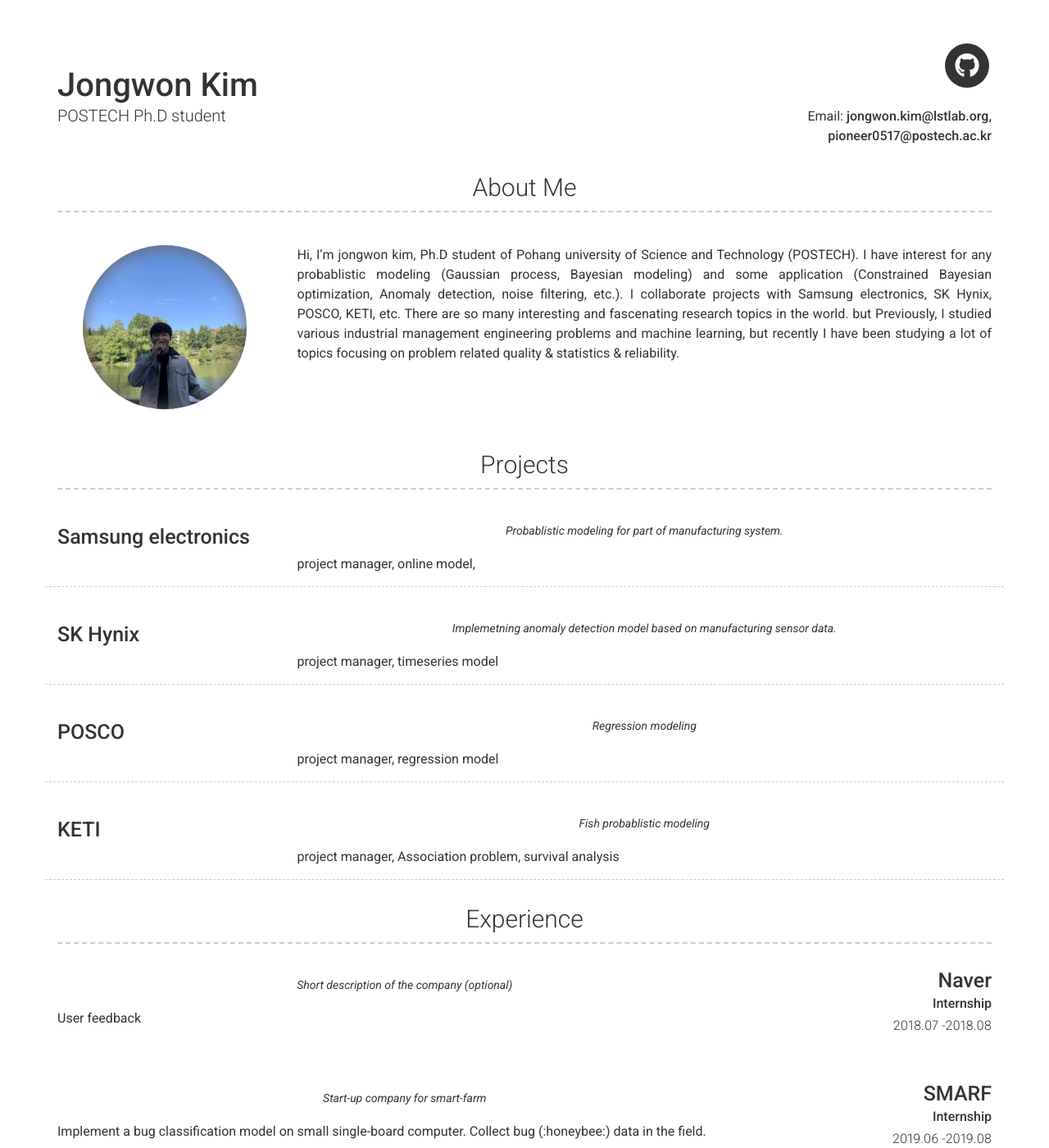
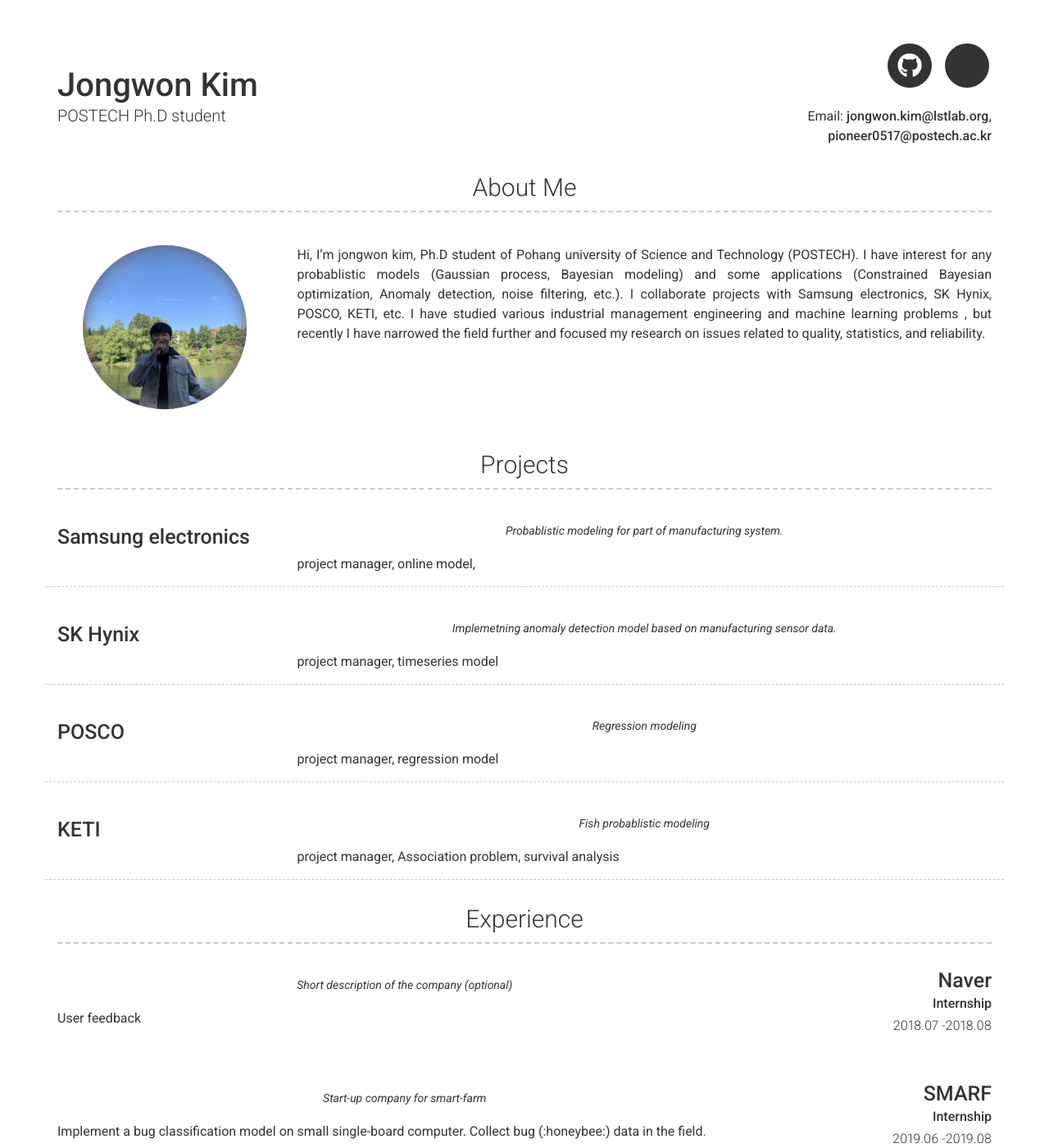
Before and after one commit to jongwonKim-1997/CV, a Jekyll site: the page built from index.md, in a window 1280 px wide and 1400 px high. Shown: the whole window at 82% size. Built offline with Jekyll 4.4.1, drawn with Linux system fonts in a browser that asks for light colours; nearby versions of some CDN libraries; some of the changed lines change nothing that is shown; some of the changed text lies outside the part shown.

Commit message:
Update _config.yml

```diff
--- a/_config.yml
+++ b/_config.yml
@@ -16,7 +16,7 @@
 
 # Social links
 # twitter_username: jekyllrb
-github_username:  jognwonKim-1997
+github_username:  jongwonKim-1997
 # stackoverflow_username: "00000001"
 # dribbble_username: jekyll
 # facebook_username: jekyll
@@ -30,10 +30,10 @@
 # googlescholar_username: D847cGsAAAAJ
 
 # Additional icon links
-# additional_links:
-#- title: Link name
-#  icon: Font Awesome brand icon name (eg. fab fa-twitter) (https://fontawesome.com/icons?d=gallery&s=brands&m=free)
-#  url: Link url (eg. https://google.com)
+additional_links:
+- title: LST lab.
+  icon: Font Awesome brand icon name (eg. fab fa-twitter) (https://fontawesome.com/icons?d=gallery&s=brands&m=free)
+  url: https://www.lstlab.org/
 # - title: another link
 #   icon: font awesome brand icon name (eg. fab fa-twitter) (https://fontawesome.com/icons?d=gallery&s=brands&m=free)
 #   url: Link url (eg. https://google.com)
@@ -48,7 +48,7 @@
 # about_title: About Me (Use this to override about section title)
 about_profile_image: images/jongwonkim.jpg
 about_content: | # this will include new lines to allow paragraphs
-  Hi, I'm jongwon kim, Ph.D student of Pohang university of Science and Technology (POSTECH). I have interest for any probablistic modeling (Gaussian process, Bayesian modeling) and some application (Constrained Bayesian optimization, Anomaly detection, noise filtering, etc.). I collaborate projects with Samsung electronics, SK Hynix, POSCO, KETI, etc. There are so many interesting and fascenating research topics in the world. but  Previously, I studied various industrial management engineering problems and machine learning, but recently I have been studying a lot of topics focusing on problem related quality & statistics & reliability.
+  Hi, I'm jongwon kim, Ph.D student of Pohang university of Science and Technology (POSTECH). I have interest for any probablistic models (Gaussian process, Bayesian modeling) and some applications (Constrained Bayesian optimization, Anomaly detection, noise filtering, etc.). I collaborate projects with Samsung electronics, SK Hynix, POSCO, KETI, etc. I have studied various industrial management engineering and machine learning problems , but recently I have narrowed the field further and focused my research on issues related to quality, statistics, and reliability.
 #  Write an awesome description about yourself here, this supports markdown, so you can add [links](http://foobar.com) and highlight things <mark>like this</mark>.
 
 #  You can even add paragraphs by using empty lines like this and add anything else [markdown](https://www.markdownguide.org/getting-started#what-is-markdown) supports such as
@@ -138,24 +138,24 @@
     content:
       - layout: top-right
         title: POSTECH
-        sub_title: Qualifications (eg. BA Performing Arts)
+        sub_title: Industrial management and enginnering and Mathematics BAs
         caption: 2015.03 - 2020.02
         quote: >
           Short institution or course description (optional)
         description: | # this will include new lines to allow paragraphs
           Description of qualification
       - layout: top-right
-        title: Institution name2
-        sub_title: Qualifications (eg. BA Performing Arts)
+        title: POSTECH
+        sub_title:  Industrial management and enginnering Ms.
         caption: 2020.03 - 2022.02
         quote: >
-          Short institution or course description (optional)
+          Thesis: Constrained Density-Based Spatial Clustering of Applications with Noise (DBSCAN) using Hyperparameter Optimization
         description: | # this will include new lines to allow paragraphs
           Description of qualification
       - layout: top-right
         title: POSTECH
-        sub_title: Qualifications (eg. BA Performing Arts)
-        caption: 2020.03 - 2022.02
+        sub_title:  Industrial management and enginnering Ph.D.
+        caption: 2022.02 -
         quote: >
           Short institution or course description (optional)
         description: | # this will include new lines to allow paragraphs
```
